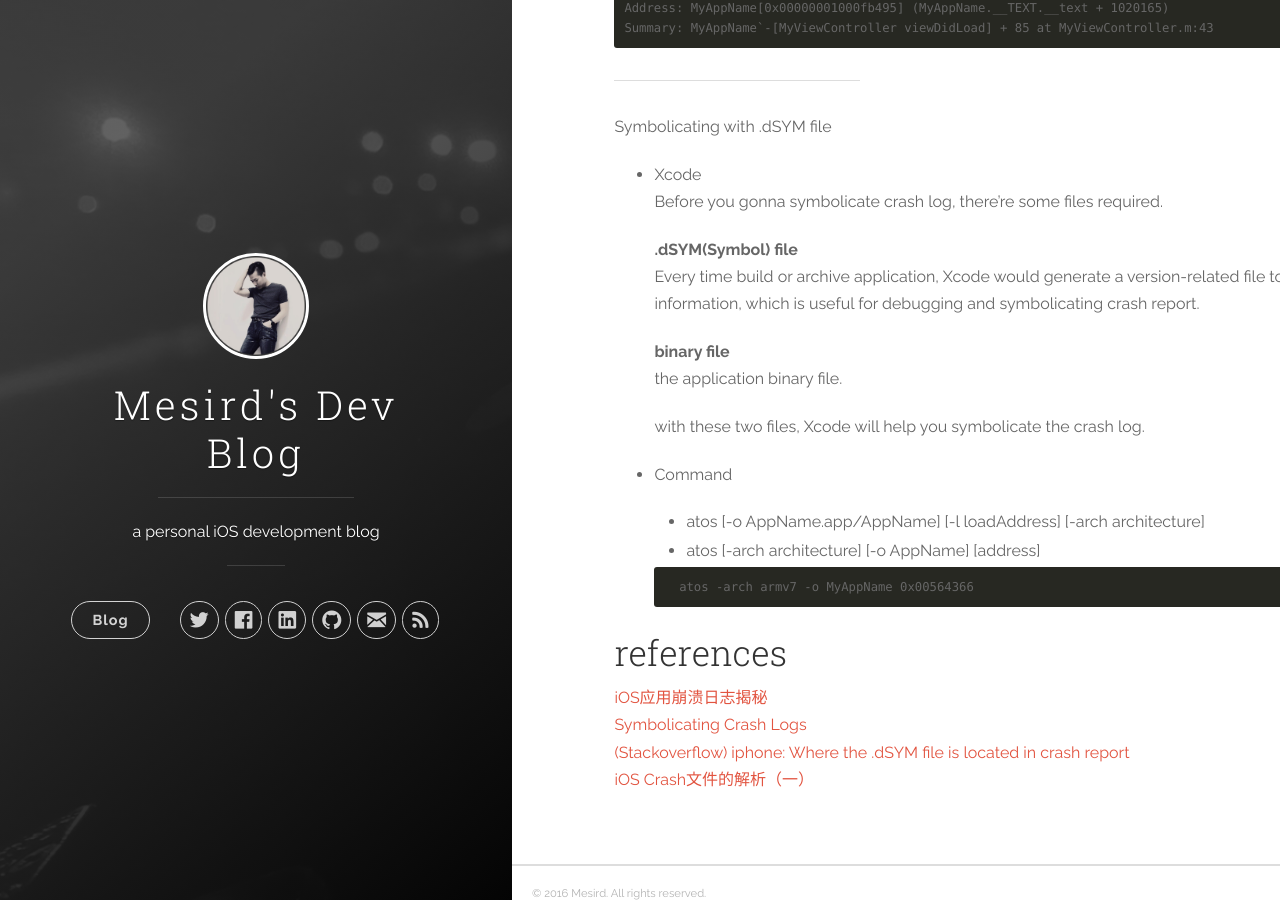
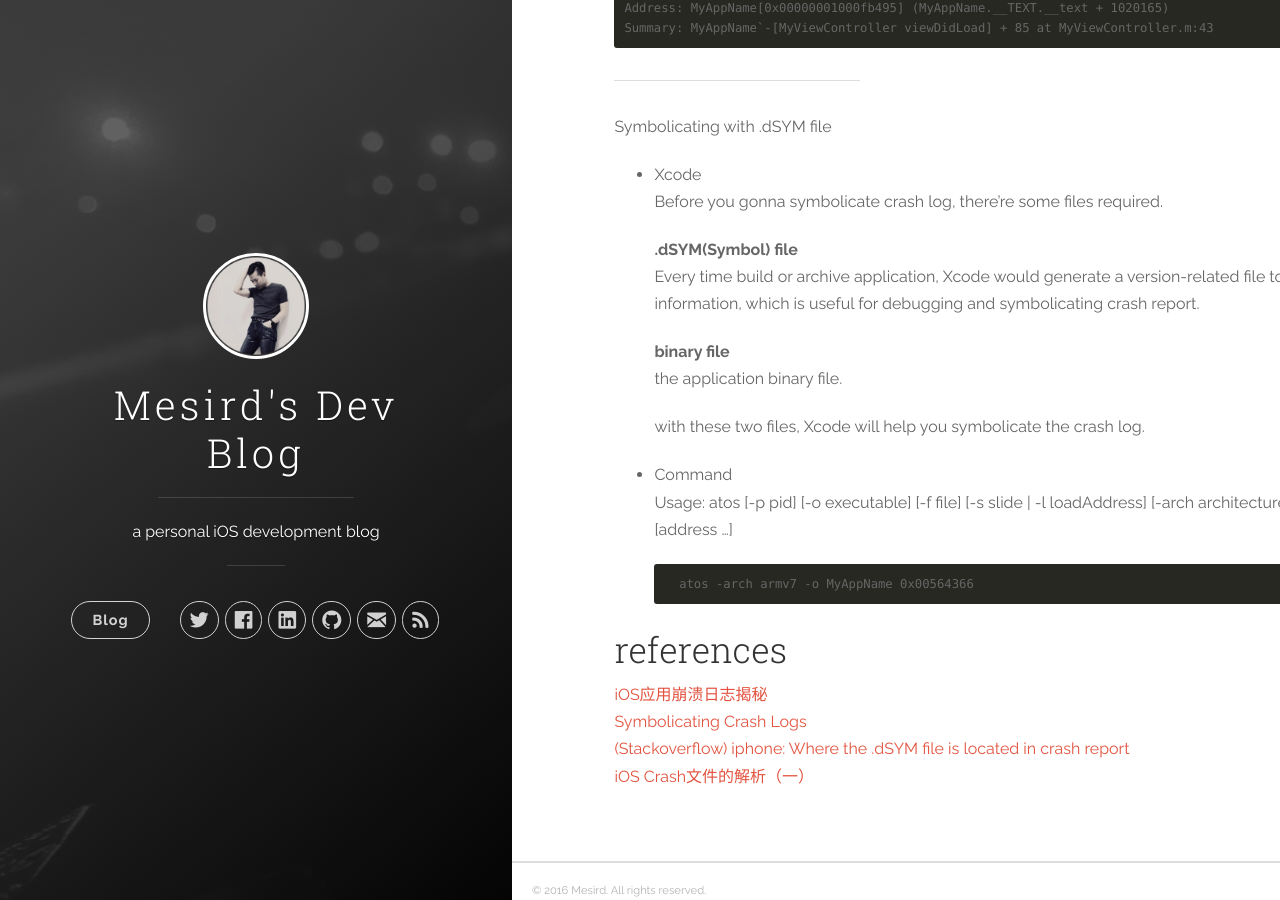
Before and after one commit to MESIRD/mesird.github.io, a Jekyll site: the page built from _posts/2016-08-18-get-crash-logs-on-mobile-device.markdown, in a window 1280 px wide and 900 px high, scrolled down 9506 px. Built offline with Jekyll 4.4.1, drawn with Linux system fonts in a browser that asks for light colours; nearby versions of some CDN libraries.

Commit message:
modification

````diff
--- a/_posts/2016-08-18-get-crash-logs-on-mobile-device.markdown
+++ b/_posts/2016-08-18-get-crash-logs-on-mobile-device.markdown
@@ -347,8 +347,7 @@ Symbolicating with .dSYM file
     with these two files, Xcode will help you symbolicate the crash log.
 
 * Command
-    * atos [-o AppName.app/AppName] [-l loadAddress] [-arch architecture]
-    * atos [-arch architecture] [-o AppName] [address]
+    Usage: atos [-p pid] [-o executable] [-f file] [-s slide | -l loadAddress] [-arch architecture] [-printHeader] [address ...]
 
     ```
     atos -arch armv7 -o MyAppName 0x00564366
````
